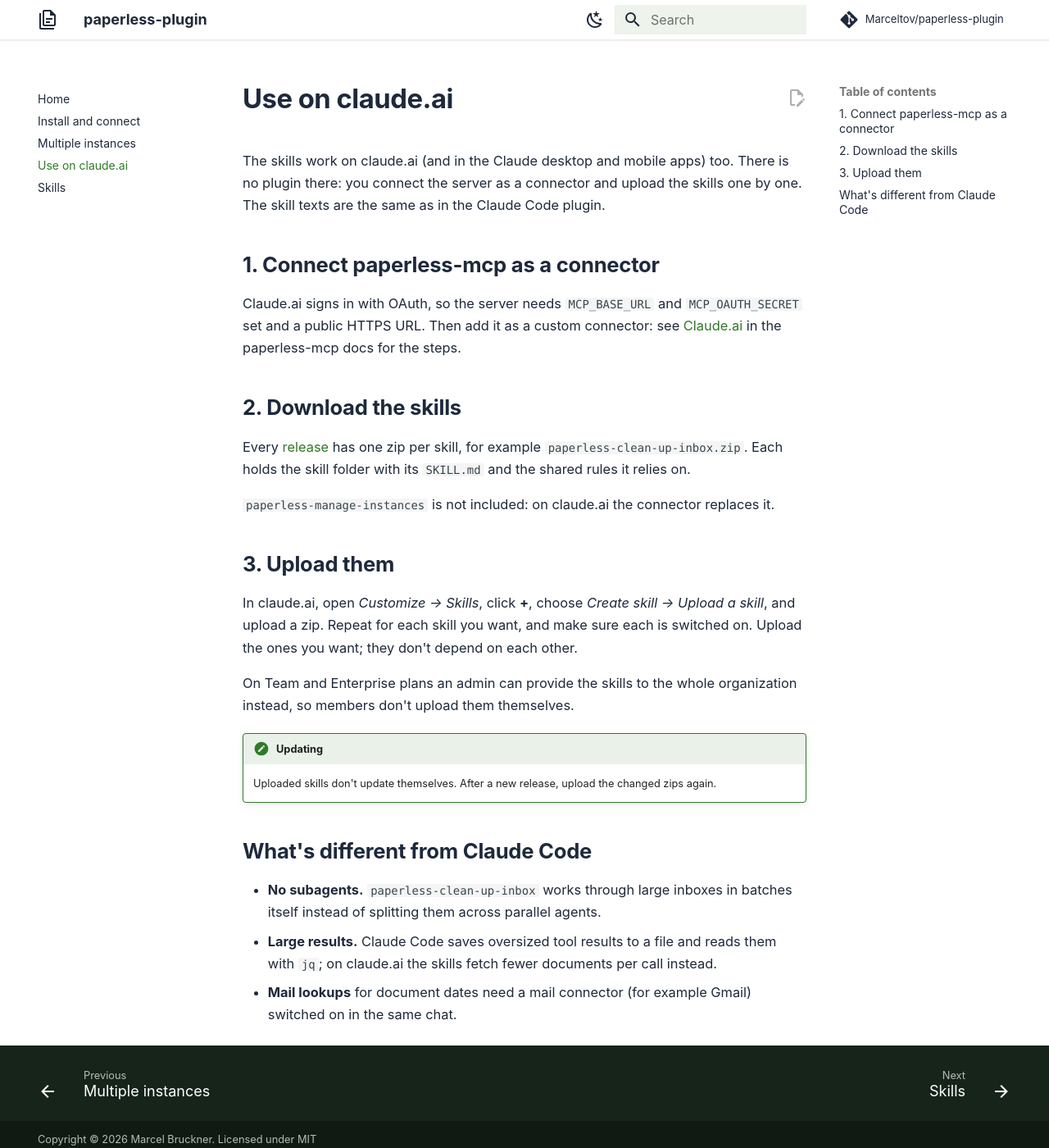
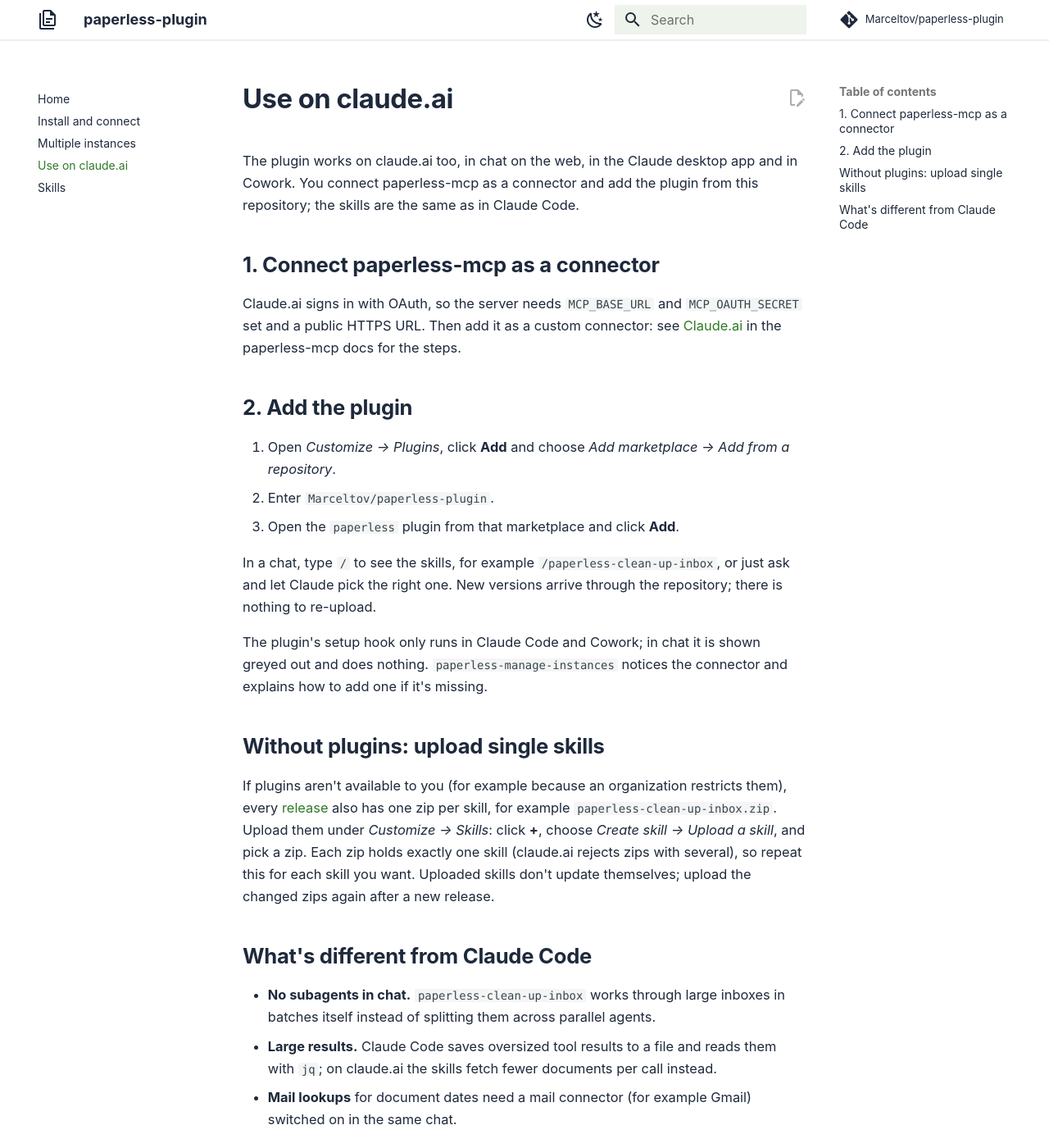
Before and after one commit to Marceltov/paperless-ngx-plugin, an MkDocs documentation site: the page built from docs/claude-ai.md, in a window 1280 px wide and 1400 px high. Shown: the whole window at 82% size. Built offline with MkDocs 1.6.1 and Material for MkDocs 9.7.7, drawn with Linux system fonts in a browser that asks for light colours; some web fonts are replaced; comment, search, counter and statistics services are not loaded.

Commit message:
Lead with the plugin marketplace route on claude.ai
claude.ai can add this repository as a plugin marketplace, which installs
all skills at once and keeps them updated. The docs now lead with that;
per-skill zips stay as a fallback (claude.ai accepts one skill per zip).
paperless-manage-instances gains a claude.ai branch (connector instead of
claude mcp add) and is no longer Claude Code only.

Co-Authored-By: Claude Opus 5.5 <noreply@anthropic.com>
Claude-Session: https://claude.ai/code/session_01J4kqpzBamtXz6VwPiaRL94

```diff
--- a/docs/claude-ai.md
+++ b/docs/claude-ai.md
@@ -1,29 +1,27 @@
 # Use on claude.ai
 
-The skills work on claude.ai (and in the Claude desktop and mobile apps) too. There is no plugin there: you connect the server as a connector and upload the skills one by one. The skill texts are the same as in the Claude Code plugin.
+The plugin works on claude.ai too, in chat on the web, in the Claude desktop app and in Cowork. You connect paperless-mcp as a connector and add the plugin from this repository; the skills are the same as in Claude Code.
 
 ## 1. Connect paperless-mcp as a connector
 
 Claude.ai signs in with OAuth, so the server needs `MCP_BASE_URL` and `MCP_OAUTH_SECRET` set and a public HTTPS URL. Then add it as a custom connector: see [Claude.ai](https://paperless-mcp.marceltov.de/claude-ai/) in the paperless-mcp docs for the steps.
 
-## 2. Download the skills
+## 2. Add the plugin
 
-Every [release](https://github.com/Marceltov/paperless-plugin/releases/latest) has one zip per skill, for example `paperless-clean-up-inbox.zip`. Each holds the skill folder with its `SKILL.md` and the shared rules it relies on.
+1. Open *Customize → Plugins*, click **Add** and choose *Add marketplace → Add from a repository*.
+2. Enter `Marceltov/paperless-plugin`.
+3. Open the `paperless` plugin from that marketplace and click **Add**.
 
-`paperless-manage-instances` is not included: on claude.ai the connector replaces it.
+In a chat, type `/` to see the skills, for example `/paperless-clean-up-inbox`, or just ask and let Claude pick the right one. New versions arrive through the repository; there is nothing to re-upload.
 
-## 3. Upload them
+The plugin's setup hook only runs in Claude Code and Cowork; in chat it is shown greyed out and does nothing. `paperless-manage-instances` notices the connector and explains how to add one if it's missing.
 
-In claude.ai, open *Customize → Skills*, click **+**, choose *Create skill → Upload a skill*, and upload a zip. Repeat for each skill you want, and make sure each is switched on. Upload the ones you want; they don't depend on each other.
+## Without plugins: upload single skills
 
-On Team and Enterprise plans an admin can provide the skills to the whole organization instead, so members don't upload them themselves.
-
-!!! note "Updating"
-
-    Uploaded skills don't update themselves. After a new release, upload the changed zips again.
+If plugins aren't available to you (for example because an organization restricts them), every [release](https://github.com/Marceltov/paperless-plugin/releases/latest) also has one zip per skill, for example `paperless-clean-up-inbox.zip`. Upload them under *Customize → Skills*: click **+**, choose *Create skill → Upload a skill*, and pick a zip. Each zip holds exactly one skill (claude.ai rejects zips with several), so repeat this for each skill you want. Uploaded skills don't update themselves; upload the changed zips again after a new release.
 
 ## What's different from Claude Code
 
-- **No subagents.** `paperless-clean-up-inbox` works through large inboxes in batches itself instead of splitting them across parallel agents.
+- **No subagents in chat.** `paperless-clean-up-inbox` works through large inboxes in batches itself instead of splitting them across parallel agents.
 - **Large results.** Claude Code saves oversized tool results to a file and reads them with `jq`; on claude.ai the skills fetch fewer documents per call instead.
 - **Mail lookups** for document dates need a mail connector (for example Gmail) switched on in the same chat.
```
Also changed, not shown: README.md (+1 -1 lines), docs/index.md (+1 -1 lines), docs/skills.md (+1 -1 lines), skills/README.md (+1 -1 lines), skills/paperless-manage-instances/SKILL.md (+10 -0 lines), 1 other file.
